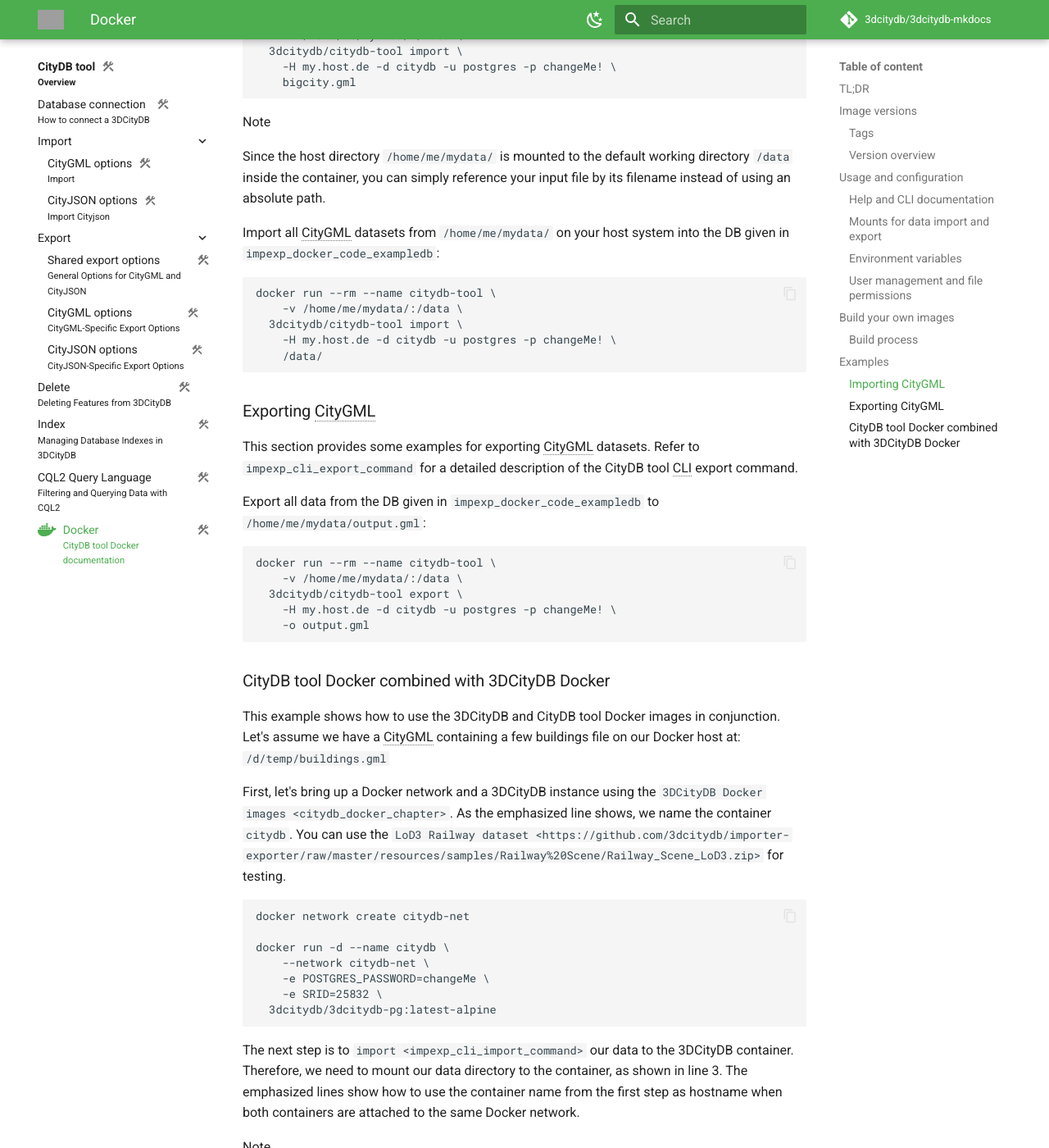
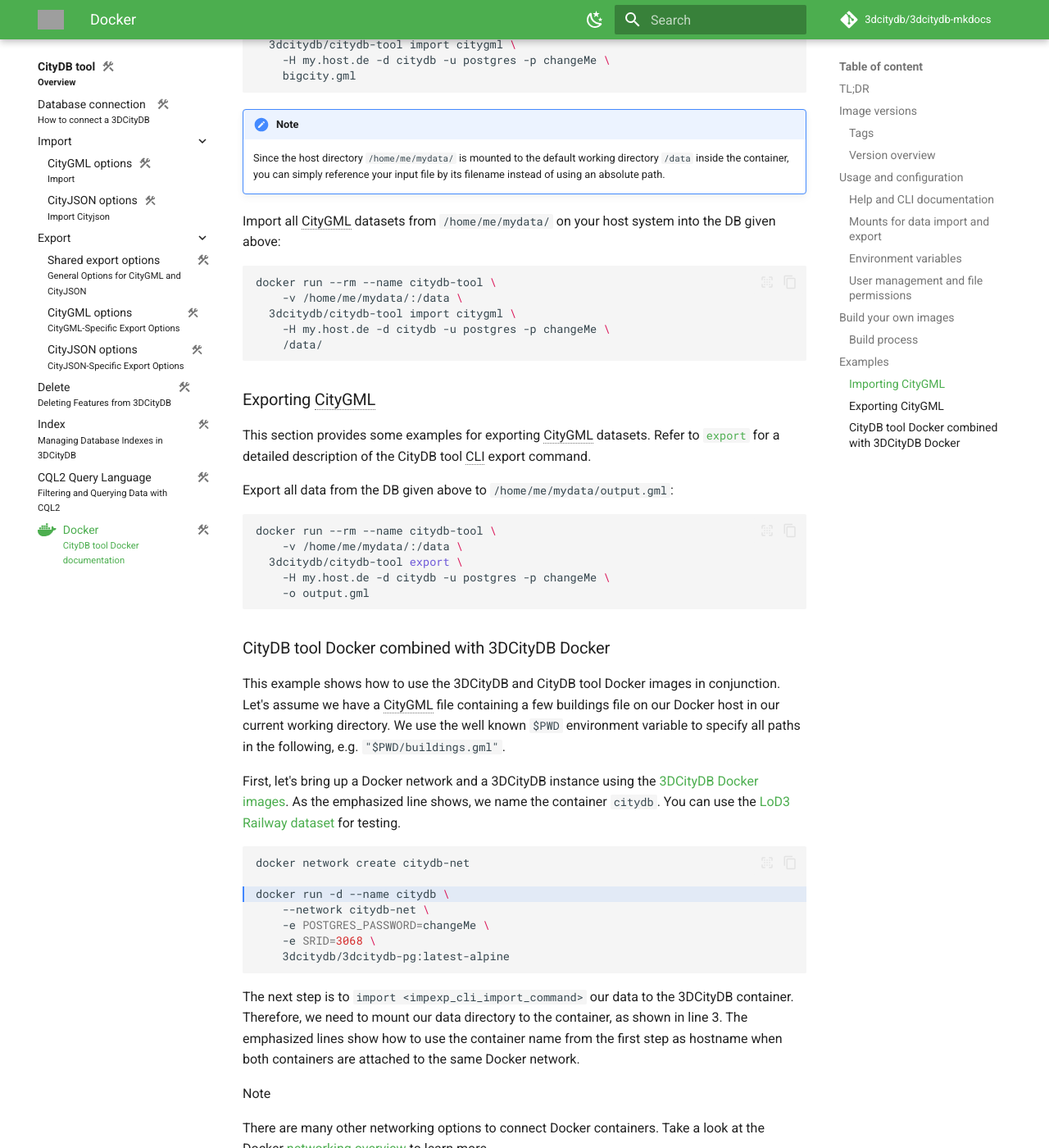
Before and after one commit to BWibo/3dcitydb-mkdocs, an MkDocs documentation site: the page built from docs/citydb-tool/docker.md, in a window 1280 px wide and 1400 px high, scrolled down 6464 px. Shown: the whole window at 82% size. Built offline with MkDocs 1.6.1 and Material for MkDocs 9.7.7, drawn with Linux system fonts in a browser that asks for light colours; emoji names are drawn with the system emoji font; comment, search, counter and statistics services are not loaded; some of the changed text lies outside the part shown; grey boxes are pictures that could not be loaded.

Commit message:
wip examples

````diff
--- a/docs/citydb-tool/docker.md
+++ b/docs/citydb-tool/docker.md
@@ -219,8 +219,7 @@
 
 !!! warning
 
-    When running the CityDB tool on the command line, the values of these variables will be used as input if a corresponding CLI option is __not__ available. Thus, the CLI options always take precedence.
-
+    When running the CityDB tool on the command line, the values of these variables will be used as input if a corresponding CLI option is __not__ available. The CLI options always take precedence over the environmental variables.
 
 `CITYDB_HOST=hostname or ip`
 
@@ -248,32 +247,29 @@
 
 ### User management and file permissions
 
-When exchanging files between the host system and the CityDB tool container it is import to make sure that files and directories have permissions set correctly. For security reasons (see [here](https://docs.docker.com/develop/develop-images/dockerfile_best-practices/#user)) the CityDB tool runs as non-root user by default inside the container. The default user is named `impexp` with user and group identifier (uid, gid) = `1000`.
+When exchanging files between the host system and the CityDB tool container it is import to make sure that files and directories have permissions set correctly. For security reasons (see [here](https://docs.docker.com/develop/develop-images/dockerfile_best-practices/#user)) the CityDB tool runs as non-root user by default inside the container. The default user is named `ubuntu` with user and group identifier (uid, gid) = `1000`.
 
-    $ docker run --rm --entrypoint bash 3dcitydb/citydb-tool \
-        -c "cat /etc/passwd | grep impexp"
+``` bash
+docker run --rm --entrypoint bash 3dcitydb/citydb-tool \
+    -c "cat /etc/passwd | grep ubuntu"
+# ubuntu:x:1000:1000:Ubuntu:/home/ubuntu:/bin/bash
+```
 
-    impexp:x:1000:1000::/data:/bin/sh
+As 1000 is the default uid/gid for the first user on many Linux distributions in most cases you won't notice this, as the user on the host system is going to have the same uid/gid as inside the container. However, if you are facing file permission issues, you can run the CityDB tool container as another user with the `-u` option of the
+`docker run` command. This way you can make sure, that the right permissions are set on generated files in the mounted directory.
 
-As 1000 is the default uid/gid for the first user on many Linux
-distributions in most cases you won't notice this, as the user on the
-host system is going to have the same uid/gid as inside the container.
-However, if you are facing file permission issues, you can run the
-CityDB tool container as another user with the `-u` option of the
-`docker run` command. This way you can make sure, that the right
-permissions are set on generated files in the mounted directory.
+The following example illustrates how to use the `-u` option to pass the user ID of your current host's user.
 
-The following example illustrates how to use the `-u` option to pass the
-user ID of your current host's user.
-
-    docker run --rm --name citydb-tool \
-        -u $(id -u):$(id -g) \
-        -v /my/data/:/data \
-      3dcitydb/citydb-tool COMMAND
+``` bash hl_lines="2"
+docker run --rm --name citydb-tool \
+    -u $(id -u):$(id -g) \
+    -v /my/data/:/data \
+  3dcitydb/citydb-tool COMMAND
+```
 
 ## Build your own images
 
-3DCityDB CityDB tool images are easily built on your own. The images support two build arguments:
+3DCityDB CityDB tool images are easy to build on your own. The image supports two build arguments:
 
 `BUILDER_IMAGE_TAG='21-jdk-noble'`
 
@@ -287,87 +283,86 @@
 
 1. Clone the [CityDB tool Github repository](https://github.com/3dcitydb/citydb-tools) and navigate to the cloned repo:
 
-        git clone https://github.com/3dcitydb/citydb-tool.git
-        cd citydb-tool
+    ``` bash
+    git clone https://github.com/3dcitydb/citydb-tool.git
+    cd citydb-tool
+    ```
 
 2. Build the image using [`docker build`](https://docs.docker.com/engine/reference/commandline/build/){target="blank"}:
 
+    ``` bash
     docker build -t 3dcitydb/citydb-tool .
+    ```
 
 ## Examples
 
-For the following examples we assume that a 3DCityDB instance with the
-following settings is running:
+For the following examples we assume that a 3DCityDB instance with the following settings is running:
 
-    HOSTNAME      my.host.de
-    PORT          5432
-    DB TYPE       postgresql
-    DB DBNAME     citydb
+    DB HOSTNAME   my.host.de
+    DB PORT       5432
+    DB NAME       citydb
     DB USERNAME   postgres
-    DB PASSWORD   changeMe!
+    DB PASSWORD   changeMe
 
 ### Importing CityGML
 
-This section provides some examples for importing CityGML datasets. Refer to `impexp_cli_import_command` for a detailed description of the CityDB tool CLI import command.
+This section provides some examples for importing CityGML datasets. Refer to [`import`](./import.md) for a detailed description of the CityDB tool CLI import command.
 
-Import the CityGML dataset `/home/me/mydata/bigcity.gml` on you host
-system into the DB given in `impexp_docker_code_exampledb`:
+Import the CityGML dataset `/home/me/mydata/bigcity.gml` on you host system into the DB given above:
 
-    docker run --rm --name citydb-tool \
-        -v /home/me/mydata/:/data \
-      3dcitydb/citydb-tool import \
-        -H my.host.de -d citydb -u postgres -p changeMe! \
-        bigcity.gml
+``` bash
+docker run --rm --name citydb-tool \
+    -v /home/me/mydata/:/data \
+  3dcitydb/citydb-tool import citygml \
+    -H my.host.de -d citydb -u postgres -p changeMe \
+    bigcity.gml
+```
 
-Note
+!!! note
 
-Since the host directory `/home/me/mydata/` is mounted to the default
-working directory `/data` inside the container, you can simply reference
-your input file by its filename instead of using an absolute path.
+    Since the host directory `/home/me/mydata/` is mounted to the default
+    working directory `/data` inside the container, you can simply reference
+    your input file by its filename instead of using an absolute path.
 
-Import all CityGML datasets from `/home/me/mydata/` on your host system
-into the DB given in `impexp_docker_code_exampledb`:
+Import all CityGML datasets from `/home/me/mydata/` on your host system into the DB given above:
 
-    docker run --rm --name citydb-tool \
-        -v /home/me/mydata/:/data \
-      3dcitydb/citydb-tool import \
-        -H my.host.de -d citydb -u postgres -p changeMe! \
-        /data/
+``` bash
+docker run --rm --name citydb-tool \
+    -v /home/me/mydata/:/data \
+  3dcitydb/citydb-tool import citygml \
+    -H my.host.de -d citydb -u postgres -p changeMe \
+    /data/
+```
 
 ### Exporting CityGML
 
-This section provides some examples for exporting CityGML datasets.
-Refer to `impexp_cli_export_command` for a detailed description of the
-CityDB tool CLI export command.
+This section provides some examples for exporting CityGML datasets. Refer to [`export`](./export_citygml.md) for a detailed description of the CityDB tool CLI export command.
 
-Export all data from the DB given in `impexp_docker_code_exampledb` to
-`/home/me/mydata/output.gml`:
+Export all data from the DB given above to `/home/me/mydata/output.gml`:
 
-    docker run --rm --name citydb-tool \
-        -v /home/me/mydata/:/data \
-      3dcitydb/citydb-tool export \
-        -H my.host.de -d citydb -u postgres -p changeMe! \
-        -o output.gml
+``` bash
+docker run --rm --name citydb-tool \
+    -v /home/me/mydata/:/data \
+  3dcitydb/citydb-tool export \
+    -H my.host.de -d citydb -u postgres -p changeMe \
+    -o output.gml
+```
 
 ### CityDB tool Docker combined with 3DCityDB Docker
 
-This example shows how to use the 3DCityDB and CityDB tool Docker
-images in conjunction. Let's assume we have a CityGML containing a few
-buildings file on our Docker host at: `/d/temp/buildings.gml`
+This example shows how to use the 3DCityDB and CityDB tool Docker images in conjunction. Let's assume we have a CityGML file containing a few buildings file on our Docker host in our current working directory. We use the well known `$PWD` environment variable to specify all paths in the following, e.g. `"$PWD/buildings.gml"`.
 
-First, let's bring up a Docker network and a 3DCityDB instance using the
-`3DCityDB Docker images <citydb_docker_chapter>`. As the emphasized line
-shows, we name the container `citydb`. You can use the
-`LoD3 Railway dataset <https://github.com/3dcitydb/importer-exporter/raw/master/resources/samples/Railway%20Scene/Railway_Scene_LoD3.zip>`
-for testing.
+First, let's bring up a Docker network and a 3DCityDB instance using the [3DCityDB Docker images](../3dcitydb/docker.md). As the emphasized line shows, we name the container `citydb`. You can use the [LoD3 Railway dataset](https://github.com/3dcitydb/importer-exporter/raw/master/resources/samples/Railway%20Scene/Railway_Scene_LoD3.zip) for testing.
 
-    docker network create citydb-net
+``` bash hl_lines="3"
+docker network create citydb-net
 
-    docker run -d --name citydb \
-        --network citydb-net \
-        -e POSTGRES_PASSWORD=changeMe \
-        -e SRID=25832 \
-      3dcitydb/3dcitydb-pg:latest-alpine
+docker run -d --name citydb \
+    --network citydb-net \
+    -e POSTGRES_PASSWORD=changeMe \
+    -e SRID=3068 \
+    3dcitydb/3dcitydb-pg:latest-alpine
+```
 
 The next step is to `import <impexp_cli_import_command>` our data to the
 3DCityDB container. Therefore, we need to mount our data directory to
````
Also changed, not shown: other parts of docs/citydb-tool/docker.md (+1 -1 lines).
